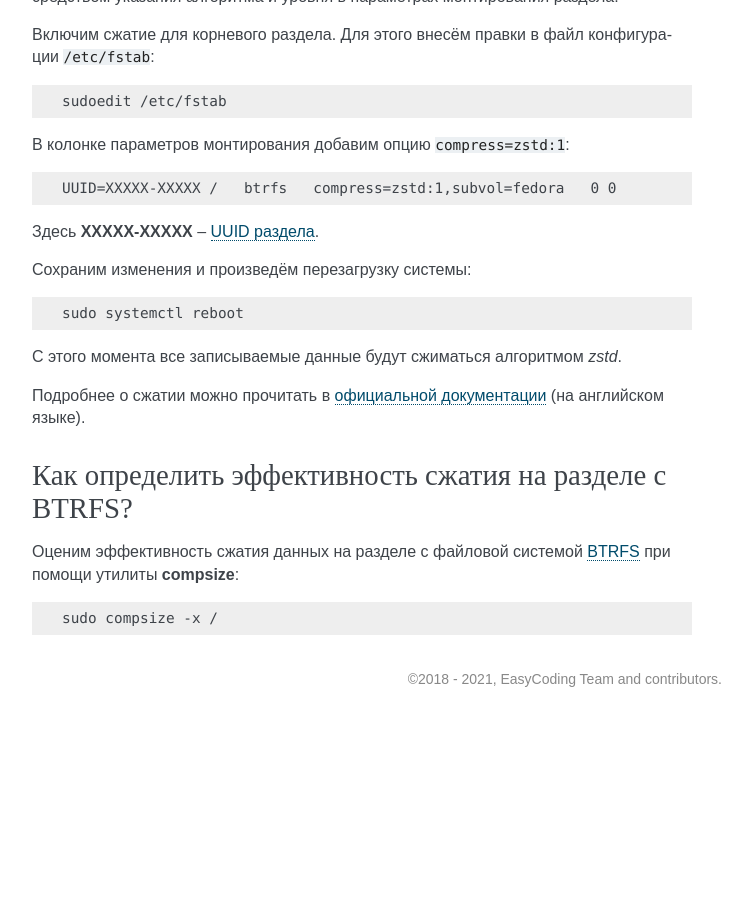
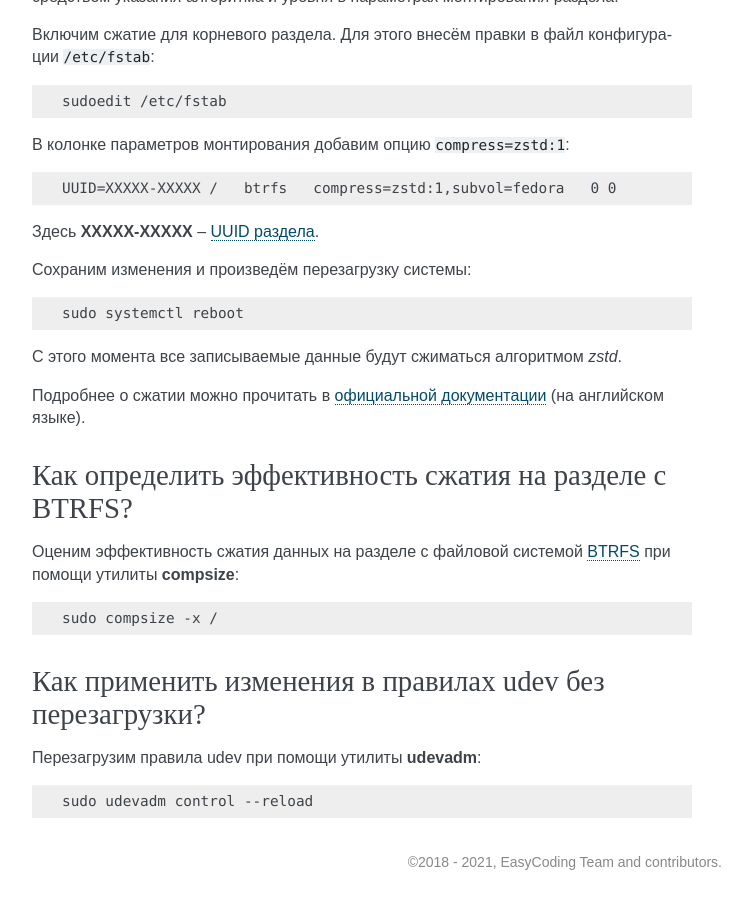
Before and after one commit to RussianFedora/FAQ, a Sphinx documentation site: the page built from source/administration.rst, in a window 1280 px wide and 900 px high, scrolled down 33374 px. Shown: the whole window, without its empty margins (388-1137 px from the left). Built offline with Sphinx 7.4.7, drawn with Linux system fonts in a browser that asks for light colours; comment, search, counter and statistics services are not loaded; before the commit the page ends 34091 px from its top, so only the background shows below that; some of the changed text lies outside the part shown.

Commit message:
Added a new question about reloading udev rules.

```diff
--- a/source/administration.rst
+++ b/source/administration.rst
@@ -1902,3 +1902,15 @@ Coredump -- это дамп закрытой памяти процесса, со
 .. code-block:: text
 
     sudo compsize -x /
+
+.. index:: udev, rules, udevadm
+.. _udev-rules-reload:
+
+Как применить изменения в правилах udev без перезагрузки?
+============================================================
+
+Перезагрузим правила udev при помощи утилиты **udevadm**:
+
+.. code-block:: text
+
+    sudo udevadm control --reload
```
